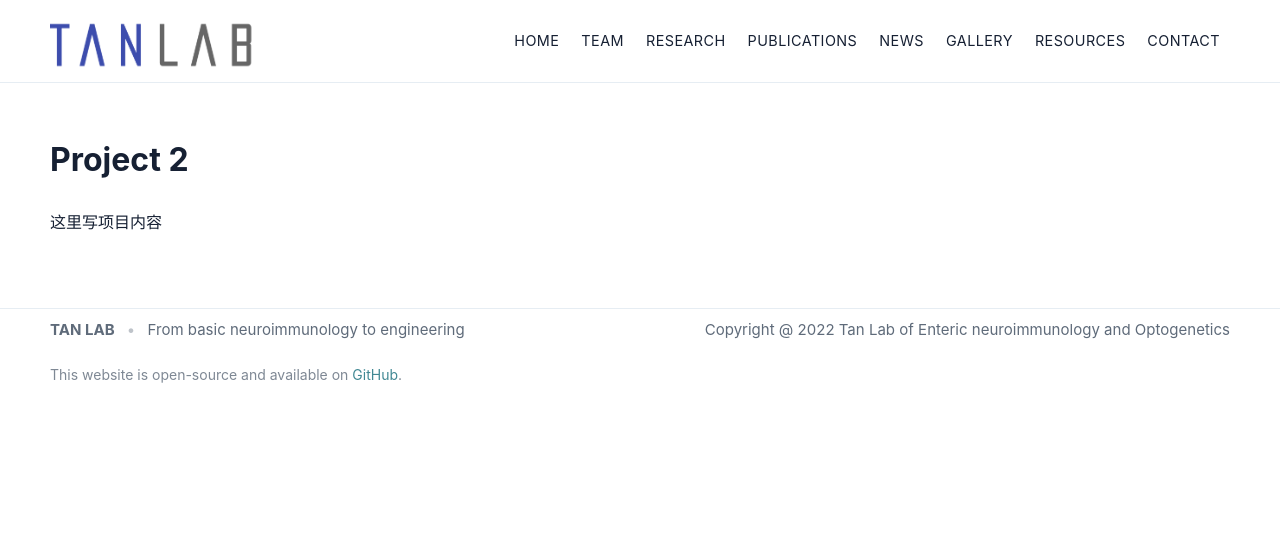
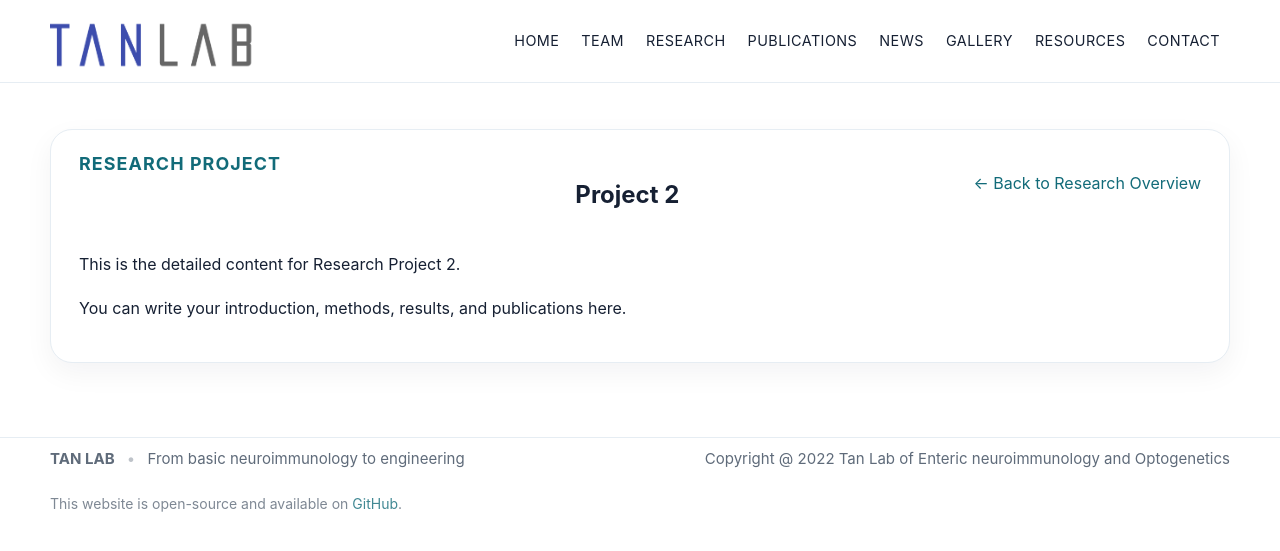
Before and after one commit to tanpenglab/tanpenglab.github.io, a Jekyll site: the page built from research/project-2.md, in a window 1280 px wide. Shown: the top 551 px of the page. Built offline with Jekyll 4.4.1, drawn with Linux system fonts in a browser that asks for light colours.

Commit message:
Update project-2.md

```diff
--- a/research/project-2.md
+++ b/research/project-2.md
@@ -1,8 +1,18 @@
 ---
 layout: default
-title: Project 2
+title: Research Project 2
 permalink: /research/project-2/
 ---
 
-# Project 2
-这里写项目内容
+<section class="section">
+  <div class="section-head">
+    <p class="eyebrow">RESEARCH PROJECT</p>
+    <h1>Project 2</h1>
+    <p><a href="/research/">← Back to Research Overview</a></p>
+  </div>
+
+  <div class="content">
+    <p>This is the detailed content for Research Project 2.</p>
+    <p>You can write your introduction, methods, results, and publications here.</p>
+  </div>
+</section>
```
